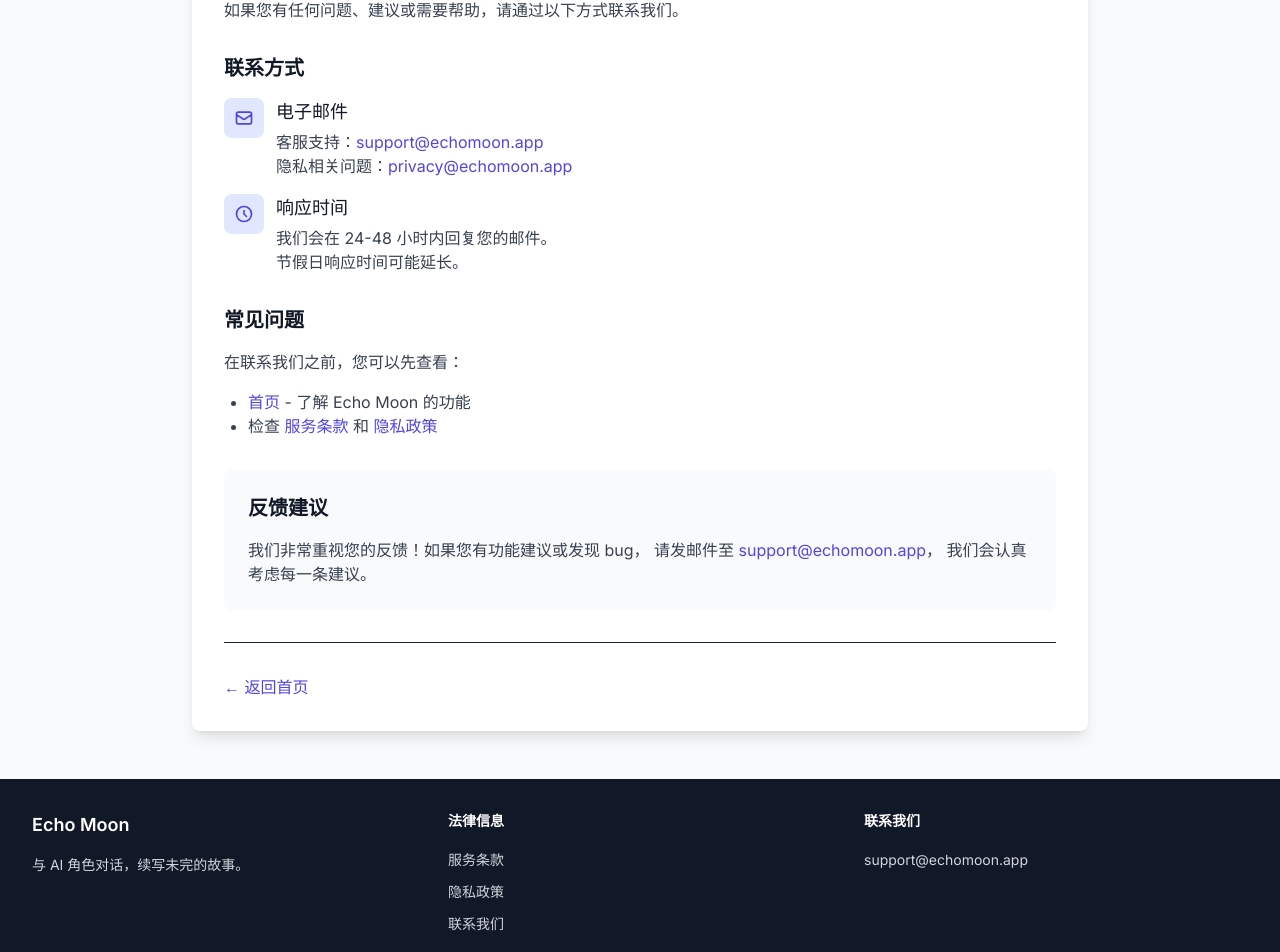
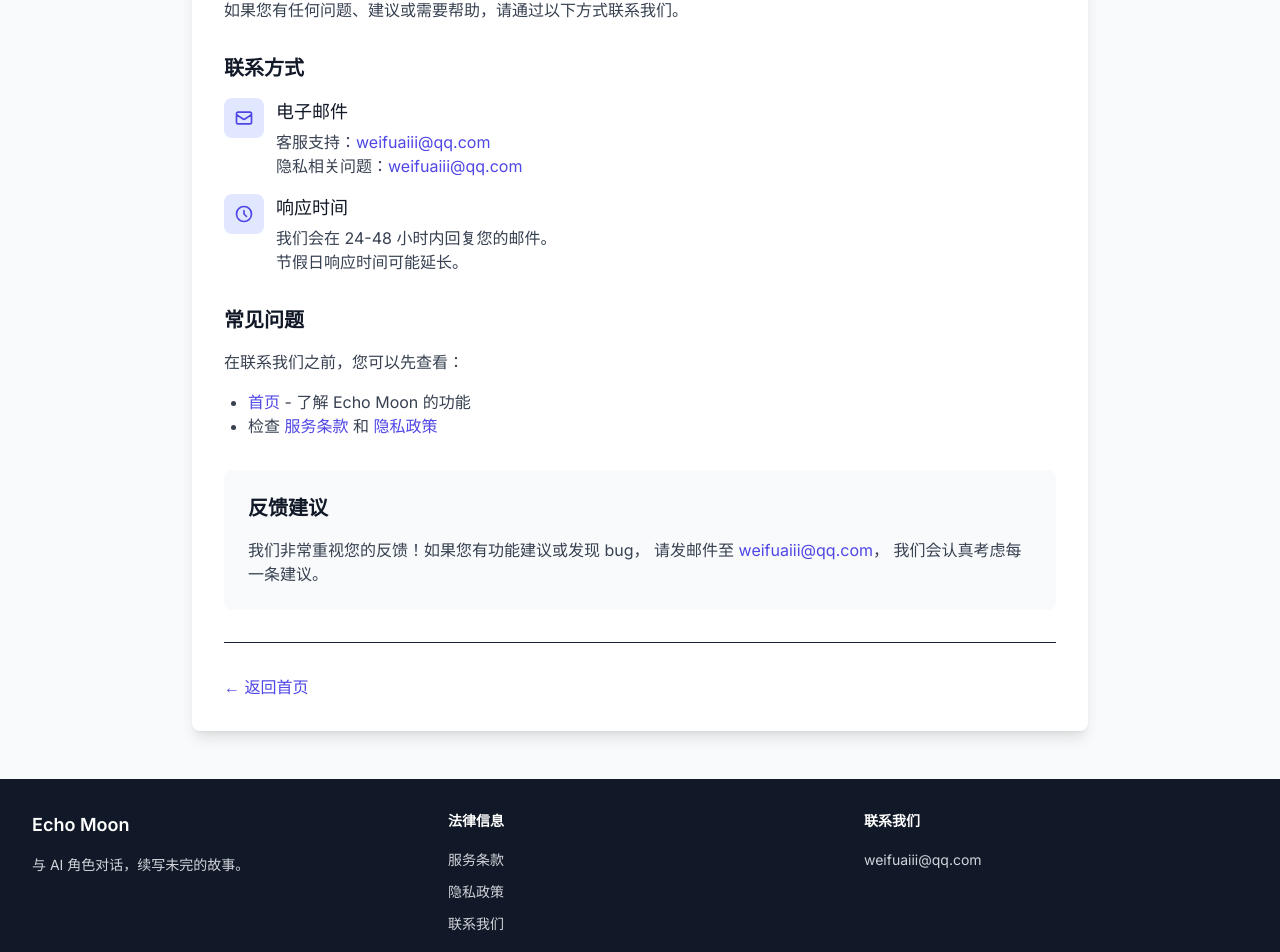
Before and after one commit to GodCm/echomoon-web, a Vue app: page /contact in a window 1280 px wide. Shown: the part 150-1102 px from the top of the page. Built offline with nearby package versions, Linux system fonts and the light colour scheme.

Commit message:
fix: update contact email to weifuaiii@qq.com

```diff
--- a/src/components/AppFooter.vue
+++ b/src/components/AppFooter.vue
@@ -35,8 +35,8 @@
         <!-- Contact -->
         <div>
           <h4 class="text-white text-sm font-semibold mb-4">联系我们</h4>
-          <a href="mailto:support@echomoon.app" class="text-sm hover:text-white transition-colors">
-            support@echomoon.app
+          <a href="mailto:weifuaiii@qq.com" class="text-sm hover:text-white transition-colors">
+            weifuaiii@qq.com
           </a>
         </div>
       </div>
--- a/src/views/ContactView.vue
+++ b/src/views/ContactView.vue
@@ -22,8 +22,8 @@
                 <div>
                   <h3 class="text-lg font-medium text-gray-900">电子邮件</h3>
                   <p class="text-gray-700 mt-1">
-                    客服支持：<a href="mailto:support@echomoon.app" class="text-indigo-600 hover:text-indigo-500">support@echomoon.app</a><br>
-                    隐私相关问题：<a href="mailto:privacy@echomoon.app" class="text-indigo-600 hover:text-indigo-500">privacy@echomoon.app</a>
+                    客服支持：<a href="mailto:weifuaiii@qq.com" class="text-indigo-600 hover:text-indigo-500">weifuaiii@qq.com</a><br>
+                    隐私相关问题：<a href="mailto:weifuaiii@qq.com" class="text-indigo-600 hover:text-indigo-500">weifuaiii@qq.com</a>
                   </p>
                 </div>
               </div>
@@ -60,7 +60,7 @@
             <h2 class="text-xl font-semibold text-gray-900 mb-4">反馈建议</h2>
             <p class="text-gray-700">
               我们非常重视您的反馈！如果您有功能建议或发现 bug，
-              请发邮件至 <a href="mailto:support@echomoon.app" class="text-indigo-600 hover:text-indigo-500">support@echomoon.app</a>，
+              请发邮件至 <a href="mailto:weifuaiii@qq.com" class="text-indigo-600 hover:text-indigo-500">weifuaiii@qq.com</a>，
               我们会认真考虑每一条建议。
             </p>
           </section>
--- a/src/views/PrivacyView.vue
+++ b/src/views/PrivacyView.vue
@@ -93,7 +93,7 @@
             <h2 class="text-xl font-semibold text-gray-900 mb-4">9. 联系我们</h2>
             <p class="text-gray-700 mb-4">
               如有任何隐私相关问题，请联系：<br>
-              邮箱：privacy@echomoon.app
+              邮箱：weifuaiii@qq.com
             </p>
           </section>
         </div>
--- a/src/views/TermsView.vue
+++ b/src/views/TermsView.vue
@@ -81,7 +81,7 @@
             <h2 class="text-xl font-semibold text-gray-900 mb-4">8. 联系我们</h2>
             <p class="text-gray-700 mb-4">
               如有任何疑问，请通过以下方式联系我们：<br>
-              邮箱：support@echomoon.app
+              邮箱：weifuaiii@qq.com
             </p>
           </section>
         </div>
```
